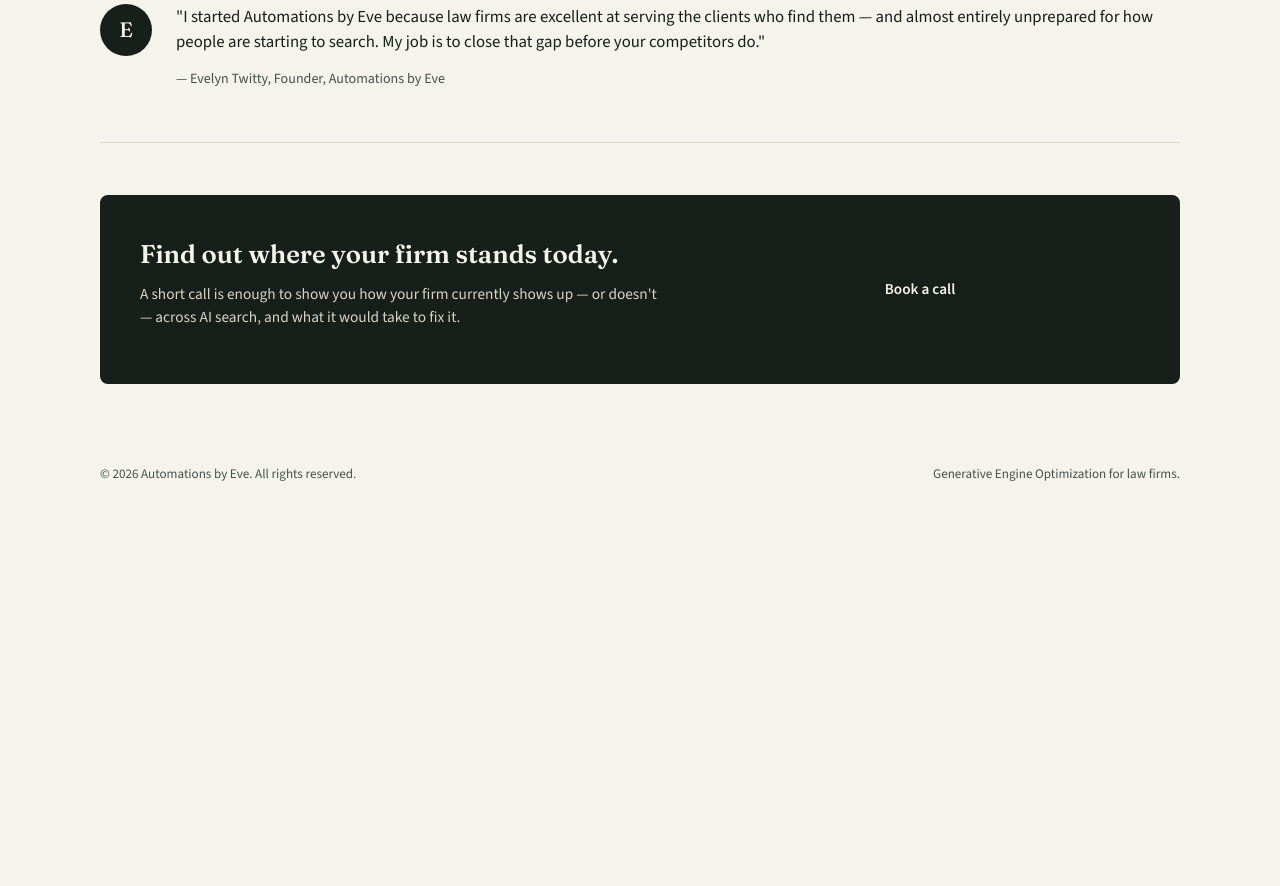
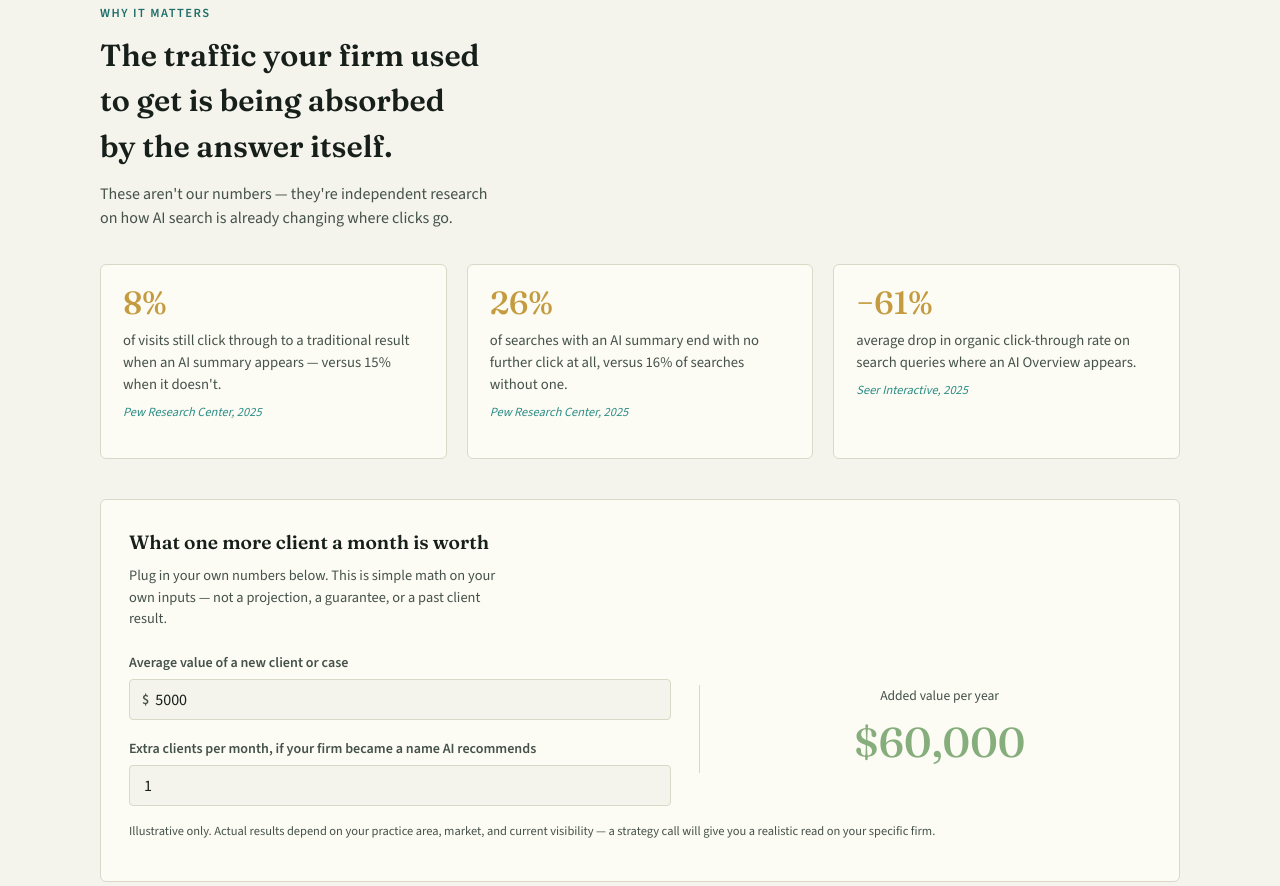
Before and after one commit to evelyn353/automationsbyeve-site, a plain HTML site: page index.html in a window 1280 px wide. Shown: the part 2343-3229 px from the top of the page. Before the commit the page ends 2867 px from the top, so only its background shows below. Drawn offline with nearby package versions, Linux system fonts and the light colour scheme.

Commit message:
Add AI-search impact stats and ROI calculator section

```diff
--- a/index.html
+++ b/index.html
@@ -311,6 +311,93 @@ footer p{color:var(--ink-soft); font-size:0.82rem; margin:0;}
     </div>
   </section>
 
+  <style>
+    .roi-stats{display:grid; grid-template-columns:repeat(3,1fr); gap:20px; margin-bottom:40px;}
+    .roi-stat{background:var(--card); border:1px solid var(--line); border-radius:6px; padding:22px;}
+    .roi-num{font-family:'Fraunces',serif; font-size:2rem; color:var(--gold-bright); line-height:1;}
+    .roi-stat p{color:var(--ink-soft); font-size:0.92rem; margin-top:10px;}
+    .roi-src{display:block; margin-top:8px; font-size:0.78rem; color:var(--teal-bright); font-style:italic;}
+    .roi-calc{background:var(--card); border:1px solid var(--line); border-radius:6px; padding:28px;}
+    .roi-calc-head h3{font-size:1.2rem;}
+    .roi-calc-head p{color:var(--ink-soft); font-size:0.9rem; margin-top:8px; max-width:52ch;}
+    .roi-calc-body{display:grid; grid-template-columns:1.2fr 1fr; gap:28px; align-items:center; margin-top:22px;}
+    .roi-inputs{display:flex; flex-direction:column; gap:18px;}
+    .roi-inputs label{font-size:0.88rem; color:var(--ink-soft); font-weight:600;}
+    .roi-input-wrap{display:flex; align-items:center; border:1px solid var(--line); border-radius:4px; padding:8px 12px; margin-top:6px; background:var(--paper);}
+    .roi-input-wrap span{color:var(--ink-soft); margin-right:4px;}
+    .roi-input-wrap input{border:none; background:transparent; color:var(--ink); font-size:1rem; width:100%; outline:none; font-family:inherit;}
+    .roi-output{text-align:center; border-left:1px solid var(--line); padding-left:28px;}
+    .roi-output-label{font-size:0.85rem; color:var(--ink-soft);}
+    .roi-output-num{font-family:'Fraunces',serif; font-size:2.6rem; color:var(--sage-bright); margin-top:6px; font-variant-numeric:tabular-nums;}
+    .roi-disclaimer{font-size:0.78rem; color:var(--ink-soft); margin-top:16px;}
+    @media (max-width:720px){
+      .roi-stats{grid-template-columns:1fr;}
+      .roi-calc-body{grid-template-columns:1fr;}
+      .roi-output{border-left:none; border-top:1px solid var(--line); padding-left:0; padding-top:18px; margin-top:4px;}
+    }
+  </style>
+
+  <section id="impact">
+    <div class="section-head">
+      <span class="eyebrow">Why It Matters</span>
+      <h2>The traffic your firm used to get is being absorbed by the answer itself.</h2>
+      <p>These aren't our numbers &mdash; they're independent research on how AI search is already changing where clicks go.</p>
+    </div>
+    <div class="roi-stats">
+      <div class="roi-stat">
+        <div class="roi-num">8%</div>
+        <p>of visits still click through to a traditional result when an AI summary appears &mdash; versus 15% when it doesn't.<span class="roi-src">Pew Research Center, 2025</span></p>
+      </div>
+      <div class="roi-stat">
+        <div class="roi-num">26%</div>
+        <p>of searches with an AI summary end with no further click at all, versus 16% of searches without one.<span class="roi-src">Pew Research Center, 2025</span></p>
+      </div>
+      <div class="roi-stat">
+        <div class="roi-num">&minus;61%</div>
+        <p>average drop in organic click-through rate on search queries where an AI Overview appears.<span class="roi-src">Seer Interactive, 2025</span></p>
+      </div>
+    </div>
+
+    <div class="roi-calc">
+      <div class="roi-calc-head">
+        <h3>What one more client a month is worth</h3>
+        <p>Plug in your own numbers below. This is simple math on your own inputs &mdash; not a projection, a guarantee, or a past client result.</p>
+      </div>
+      <div class="roi-calc-body">
+        <div class="roi-inputs">
+          <label>Average value of a new client or case
+            <div class="roi-input-wrap"><span>$</span><input type="number" id="roi-value" value="5000" min="0" step="100"></div>
+          </label>
+          <label>Extra clients per month, if your firm became a name AI recommends
+            <div class="roi-input-wrap"><input type="number" id="roi-extra" value="1" min="0" step="1"></div>
+          </label>
+        </div>
+        <div class="roi-output">
+          <div class="roi-output-label">Added value per year</div>
+          <div class="roi-output-num" id="roi-result">$60,000</div>
+        </div>
+      </div>
+      <p class="roi-disclaimer">Illustrative only. Actual results depend on your practice area, market, and current visibility &mdash; a strategy call will give you a realistic read on your specific firm.</p>
+    </div>
+  </section>
+
+  <script>
+    (function(){
+      var valEl = document.getElementById('roi-value');
+      var extraEl = document.getElementById('roi-extra');
+      var out = document.getElementById('roi-result');
+      function fmt(n){ return '$' + Math.round(n).toLocaleString('en-US'); }
+      function calc(){
+        var v = parseFloat(valEl.value) || 0;
+        var e = parseFloat(extraEl.value) || 0;
+        out.textContent = fmt(v * e * 12);
+      }
+      valEl.addEventListener('input', calc);
+      extraEl.addEventListener('input', calc);
+      calc();
+    })();
+  </script>
+
   <section>
     <div class="founder">
       <div class="founder-mark">E</div>
```
